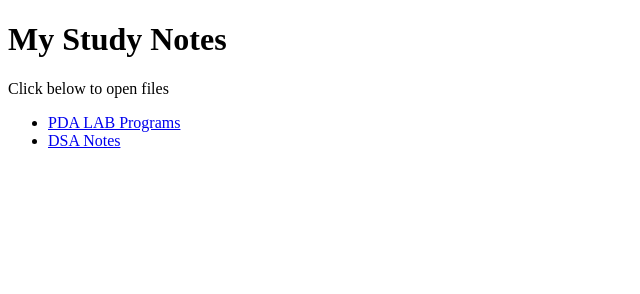
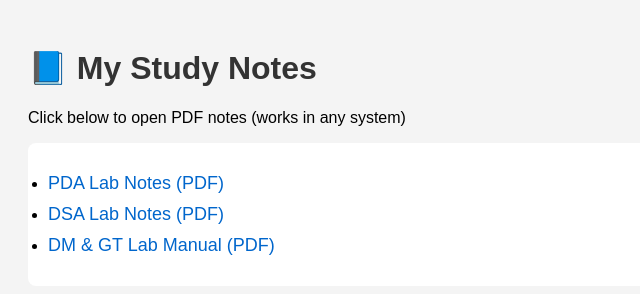
Before and after one commit to Mohin78600/my-notes, a plain HTML site: page index.html in a window 1280 px wide. Shown: the whole page, without its empty margins (0-640 px from the left). Drawn offline with Linux system fonts and the light colour scheme.

Commit message:
Refactor index.html with PDF links and styles
Updated links to point to PDF files and added styles.

```diff
--- a/index.html
+++ b/index.html
@@ -2,16 +2,57 @@
 <html>
 <head>
     <title>My Notes Website</title>
+    <style>
+        body {
+            font-family: Arial;
+            background-color: #f4f4f4;
+            padding: 20px;
+        }
+        h1 {
+            color: #333;
+        }
+        ul {
+            background: white;
+            padding: 20px;
+            border-radius: 8px;
+        }
+        li {
+            margin: 10px 0;
+        }
+        a {
+            text-decoration: none;
+            color: #0066cc;
+            font-size: 18px;
+        }
+        a:hover {
+            text-decoration: underline;
+        }
+    </style>
 </head>
 <body>
 
-<h1>My Study Notes</h1>
-<p>Click below to open files</p>
+    <h1>📘 My Study Notes</h1>
+    <p>Click below to open PDF notes (works in any system)</p>
 
-<ul>
-    <li><a href="pda_lab.docx">PDA LAB Programs</a></li>
-    <li><a href="dsa.docx">DSA Notes</a></li>
-</ul>
+    <ul>
+        <li>
+            <a href="pda_lab.pdf" target="_blank">
+                PDA Lab Notes (PDF)
+            </a>
+        </li>
+
+        <li>
+            <a href="dsa_lab.pdf" target="_blank">
+                DSA Lab Notes (PDF)
+            </a>
+        </li>
+
+        <li>
+            <a href="dmgt_lab_manual.pdf" target="_blank">
+                DM & GT Lab Manual (PDF)
+            </a>
+        </li>
+    </ul>
 
 </body>
 </html>
```
